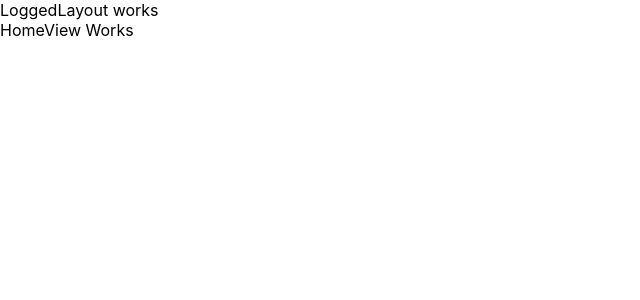
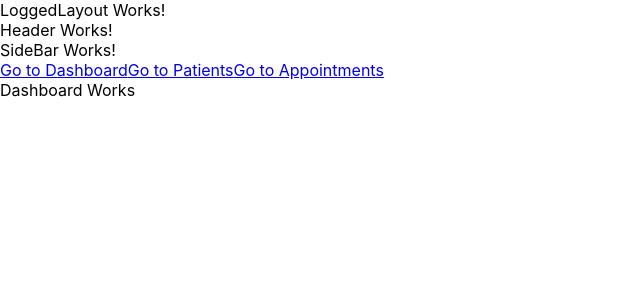
Before and after one commit to britoskies/Hospital-Manager, a React (Vite) app: page /dashboard in a window 1280 px wide. Before the commit this address led to /. Shown: the top 300 px of the page, without its empty margins (0-640 px from the left). Built offline with nearby package versions, Linux system fonts and the light colour scheme.

Commit message:
LoggedLayout, Setted Header and Sidebar, added Text Links to Sidebar

```diff
--- a/src/components/common/SideBar/SideBar.tsx
+++ b/src/components/common/SideBar/SideBar.tsx
@@ -1,9 +1,17 @@
 import React from 'react';
+import { Link } from 'react-router-dom';
 
 type Props = {};
 
 function SideBar({}: Props) {
-  return <div>SideBar Works!</div>;
+  return (
+    <React.Fragment>
+        <div>SideBar Works!</div>
+        <Link to="/dashboard">Go to Dashboard</Link>
+        <Link to="/patients">Go to Patients</Link>
+        <Link to="/Appointments">Go to Appointments</Link>
+    </React.Fragment>
+  );
 }
 
 export default SideBar;
--- /dev/null
+++ b/src/views/layouts/LoggedLayout/LoggedLayout.tsx
@@ -0,0 +1,24 @@
+import React from 'react';
+
+// Router imports
+import { Outlet } from 'react-router';
+
+// Components
+import { Header, SideBar } from '../../../components';
+
+type Props = {};
+
+function LoggedLayout({}: Props) {
+  return (
+    <React.Fragment>
+        LoggedLayout Works!
+        <Header />
+        <div>
+            <SideBar />
+            <Outlet />
+        </div>
+    </React.Fragment>
+  );
+}
+
+export default LoggedLayout;
--- /dev/null
+++ b/src/views/layouts/LoginLayout/LoginLayout.tsx
@@ -0,0 +1,9 @@
+import React from 'react';
+
+type Props = {};
+
+function LoginLayout({}: Props) {
+  return <div>LoginLayout Works!</div>;
+}
+
+export default LoginLayout;
--- /dev/null
+++ b/src/views/layouts/index.ts
@@ -0,0 +1,2 @@
+export { default as LoggedLayout } from './LoggedLayout/LoggedLayout'
+export { default as LoginLayout } from './LoginLayout/LoginLayout'
```
Also changed, not shown: src/routes/routerConfig.tsx (+7 -14 lines).
